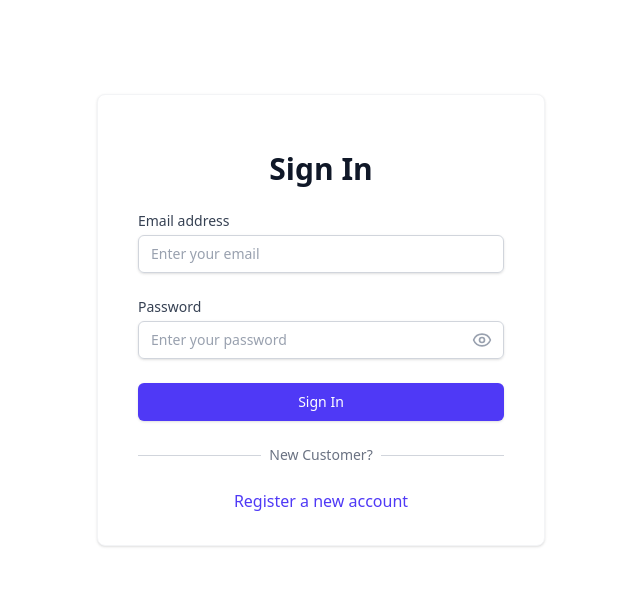
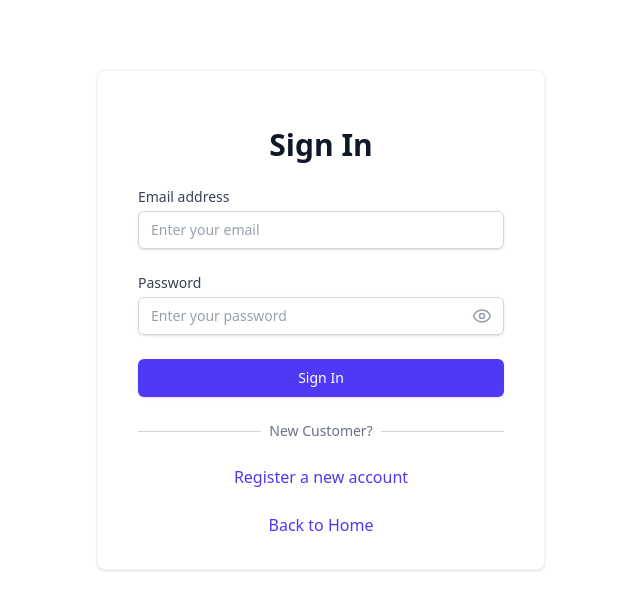
Before and after one commit to itssadiq/E-Commerce-MERN, a React (Vite) app in the folder client/: page /login in a window 1280 px wide. Shown: the top 610 px of the page, without its empty margins (319-959 px from the left). Built offline with nearby package versions, Linux system fonts and the light colour scheme.

Commit message:
Updated links for navigation.

```diff
--- a/client/src/components/Header.jsx
+++ b/client/src/components/Header.jsx
@@ -32,7 +32,7 @@ const Header = () => {
   const logoutHandler = () => {
     dispatch(removeCredentials());
     logoutUser();
-    // navigate("/login");
+    navigate("/login");
   };
 
   return (
--- a/client/src/pages/Login.jsx
+++ b/client/src/pages/Login.jsx
@@ -32,6 +32,14 @@ const Login = () => {
             Register a new account
           </Link>
         </div>
+        <div className="mt-6 text-center">
+          <Link
+            to="/"
+            className="font-medium text-indigo-600 hover:text-indigo-500"
+          >
+            Back to Home
+          </Link>
+        </div>
       </div>
     </FormContainer>
   );
--- a/client/src/pages/SignUp.jsx
+++ b/client/src/pages/SignUp.jsx
@@ -47,6 +47,14 @@ const SignUp = () => {
             Log in
           </Link>
         </div>
+        <div className="mt-6 text-center">
+          <Link
+            to="/"
+            className="font-medium text-indigo-600 hover:text-indigo-500"
+          >
+            Back to Home
+          </Link>
+        </div>
       </div>
     </FormContainer>
   );
```
